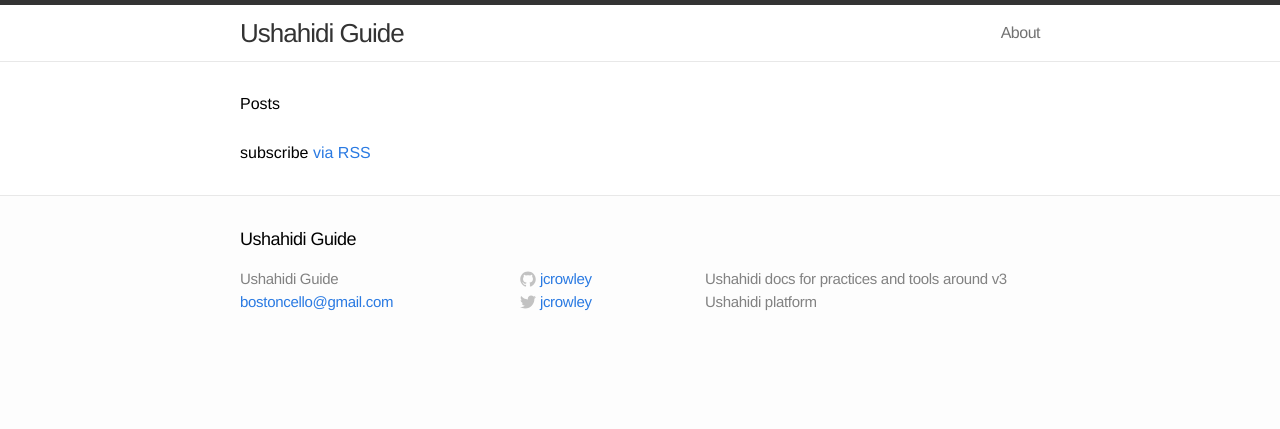
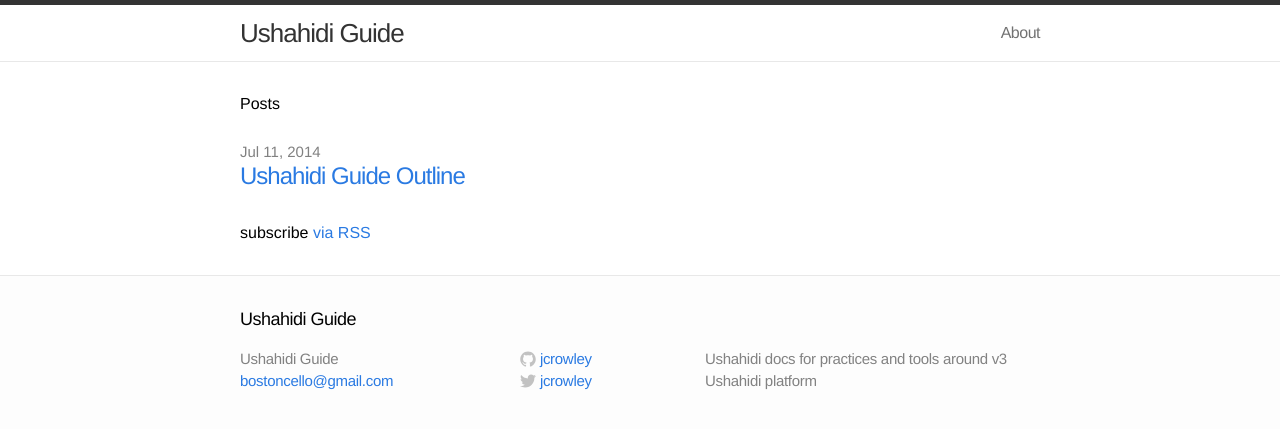
Before and after one commit to Jcrowley/ush_guide, a Jekyll site: the page built from index.html, in a window 1280 px wide. Shown: the top 429 px of the page. Built offline with Jekyll 4.4.1, drawn with Linux system fonts in a browser that asks for light colours; a file with an impossible date is left out.

Commit message:
changed post

```diff
--- a/_posts/2014-07-11-welcome-to-jekyll.markdown
+++ b/_posts/2014-07-11-welcome-to-jekyll.markdown
@@ -1,8 +1,8 @@
 ---
 layout: post
 title: Ushahidi Guide Outline
-date: {}
-categories: jekyll update
+date: 2014-07-11
+categories: toolkit
 published: true
 category:
   - manual
```
Also changed, not shown: 4 other files.
